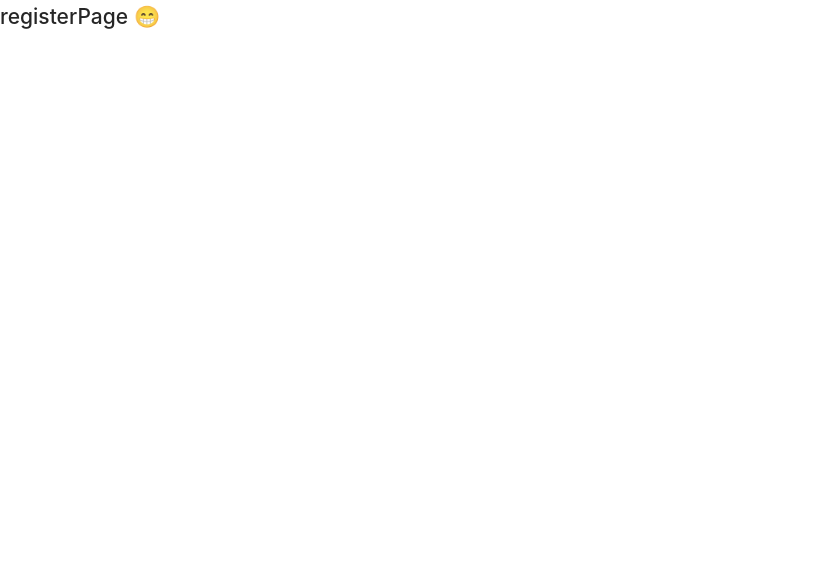
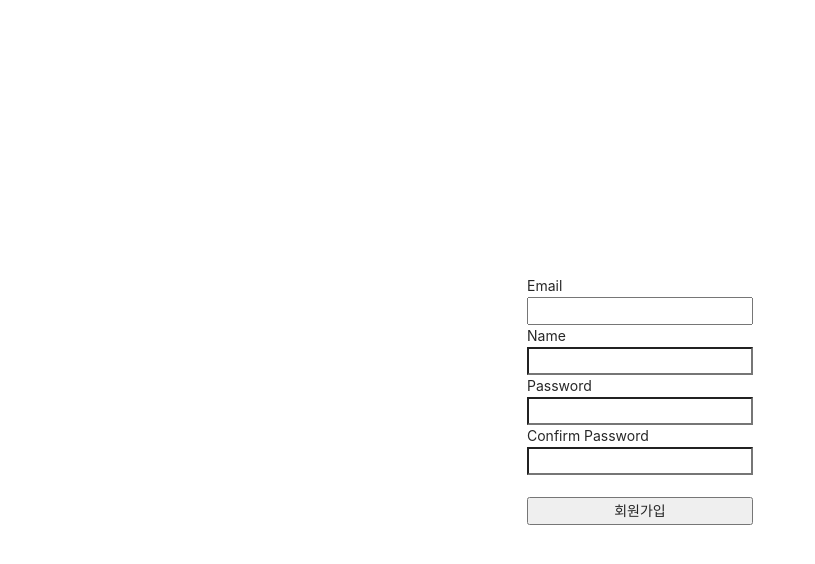
Before and after one commit to jinseoIT/react-node-basic, a React (Create React App) app in the folder client/: page /register in a window 1280 px wide. Shown: the top 564 px of the page, without its empty margins (0-815 px from the left). Built offline with nearby package versions, Linux system fonts and the light colour scheme.

Commit message:
회원가입 추가

```diff
--- a/client/src/_actions/types.js
+++ b/client/src/_actions/types.js
@@ -1 +1,2 @@
 export const LOGIN_USER = "login_user";
+export const REGISTER_USER = "register_user";
--- a/client/src/_actions/user_action.js
+++ b/client/src/_actions/user_action.js
@@ -1,6 +1,7 @@
 import axios from 'axios';
 import {
-  LOGIN_USER
+  LOGIN_USER,
+  REGISTER_USER
 } from './types';
 
 export function loginUser(dataToSubmit) {
@@ -13,3 +14,14 @@
     payload: request
   }
 }
+
+export function registerUser(dataToSubmit) {
+
+  const request = axios.post('/api/user/register', dataToSubmit)
+    .then(response => response.data)
+
+  return {
+    type: REGISTER_USER,
+    payload: request
+  }
+}
--- a/client/src/_reducers/user_reducer.js
+++ b/client/src/_reducers/user_reducer.js
@@ -1,13 +1,17 @@
 /* eslint-disable import/no-anonymous-default-export */
 import {
-  LOGIN_USER
+  LOGIN_USER,
+  REGISTER_USER
 } from '../_actions/types';
 
 export default function (state ={}, action) {
   switch (action.type) {
     case LOGIN_USER:
       return {...state, loginSuccess: action.payload}
-        break;
+      break;
+    case REGISTER_USER:
+      return { ...state, register: action.payload }
+     break;
 
     default:
       return state;
--- a/client/src/components/views/LoginPage/LoginPage.js
+++ b/client/src/components/views/LoginPage/LoginPage.js
@@ -26,7 +26,13 @@
     }
 
     dispatch(loginUser(body))
-
+      .then(response => {
+        if (response.payload.loginSuccess) {
+          props.history.push('/')
+        } else {
+          alert('Error');
+        }
+      })
 
   }
 
--- a/client/src/components/views/RegisterPage/RegisterPage.js
+++ b/client/src/components/views/RegisterPage/RegisterPage.js
@@ -1,9 +1,81 @@
-import React from 'react';
+import React, { useState } from 'react';
+import { useDispatch } from 'react-redux';
+import { registerUser} from '../../../_actions/user_action'
 
 function RegisterPage(props) {
+  const dispatch = useDispatch();
+
+  const [Email, setEmail] = useState("");
+  const [Name, setName] = useState("")
+  const [Password, setPassword] = useState("")
+  const [ConfirmPassword, setConfirmPassword] = useState("")
+
+  const onEmailHandler = (event) => {
+    setEmail(event.currentTarget.value)
+  }
+
+  const onNameHandler = (event) => {
+    setName(event.currentTarget.value)
+  }
+
+  const onPasswordHandler = (event) => {
+    setPassword(event.currentTarget.value)
+  }
+
+  const onConfirmPasswordHandler = (event) => {
+    setConfirmPassword(event.currentTarget.value)
+  }
+
+  const onSubmitHandler = (event) => {
+    // page Refesh 방지
+    event.preventDefault();
+
+    if (Password !== ConfirmPassword) {
+      return alert('비밀번호와 비밀번호 확인은 같아야 합니다.')
+    }
+
+    let body = {
+      email: Email,
+      name: Name,
+      password: Password
+    }
+
+    dispatch(registerUser(body))
+      .then(response => {
+        if (response.payload.success) {
+         props.history.push("/login")
+        } else {
+          alert("Failed to sign up")
+        }
+      })
+
+  }
+
+
   return (
-    <div>
-      <h2>registerPage 😁</h2>
+    <div style={{
+      display: 'flex', justifyContent: 'center', alignItems: 'center'
+      , width: '100%', height: '100vh'
+    }}>
+      <form style={{ display: 'flex', flexDirection: 'column' }}
+        onSubmit={onSubmitHandler}
+      >
+        <label>Email</label>
+        <input type="email" value={Email} onChange={onEmailHandler} />
+
+        <label>Name</label>
+        <input type="text" value={Name} onChange={onNameHandler} />
+
+        <label>Password</label>
+        <input type="password" value={Password} onChange={onPasswordHandler} />
+
+        <label>Confirm Password</label>
+        <input type="password" value={ConfirmPassword} onChange={onConfirmPasswordHandler} />
+        <br />
+        <button type="submit">
+          회원가입
+        </button>
+      </form>
     </div>
   );
 }
```
Also changed, not shown: 1 other file (tests, documents, lock files or other folders).
